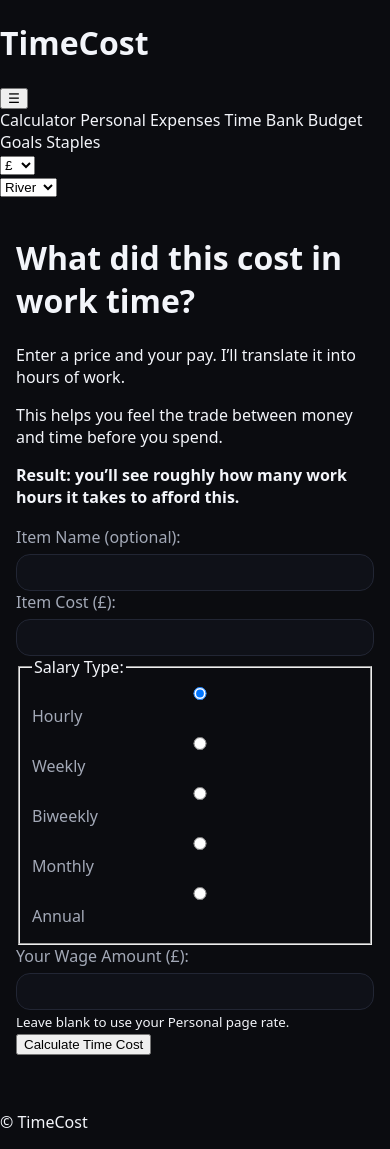
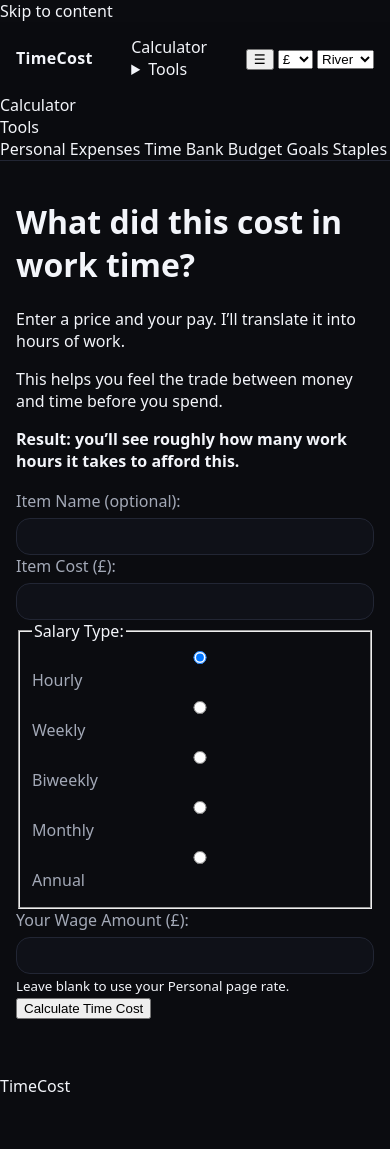
Before and after one commit to HandsomeSandwich/TimeCost, a Flask app: page / in a window 390 px wide. After the commit the page ends 1092 px from the top, so only its background shows below. Run offline with Flask 3, Linux system fonts and the light colour scheme.

Commit message:
Add responsive mobile nav drawer and header controls

```diff
--- a/templates/base.html
+++ b/templates/base.html
@@ -6,111 +6,81 @@
   <title>{% block title %}TimeCost{% endblock %}</title>
 
   <link rel="stylesheet" href="{{ url_for('static', filename='timecost.css') }}">
-
   {% block head %}{% endblock %}
 </head>
 
 <body>
-  <header>
-    <h1>TimeCost</h1>
+  <a class="skip-link" href="#main">Skip to content</a>
+
+  <header class="topbar">
+    <div class="topbar-inner">
+      <div class="brand">
+        <a class="brand-name" href="{{ url_for('calculator') }}">TimeCost</a>
+      </div>
+
+      <nav class="nav" aria-label="Primary">
+        <a href="{{ url_for('calculator') }}">Calculator</a>
+
+        <details class="nav-details">
+          <summary>Tools</summary>
+          <div class="nav-popover" aria-label="Tools">
+            <a href="{{ url_for('personal') }}">Personal</a>
+            <a href="{{ url_for('expenses') }}">Expenses</a>
+            <a href="{{ url_for('timebank') }}">Time Bank</a>
+            <a href="{{ url_for('budget') }}">Budget</a>
+            <a href="{{ url_for('goals') }}">Goals</a>
+            <a href="{{ url_for('staples') }}">Staples</a>
+          </div>
+        </details>
+      </nav>
+
+      <div class="topbar-controls">
+        <button class="menu-btn" type="button" id="menuBtn" aria-expanded="false" aria-controls="navDrawer">
+          ☰ <span class="sr-only">Menu</span>
+        </button>
+
+        <form class="inline" action="{{ url_for('set_currency') }}" method="post">
+          <select class="select" name="currency" onchange="this.form.submit()">
+            {% for sym in ["£","$","€","¥","₹","₩","₽"] %}
+              <option value="{{ sym }}" {% if currency==sym %}selected{% endif %}>{{ sym }}</option>
+            {% endfor %}
+          </select>
+        </form>
+
+        <form class="inline" action="{{ url_for('set_perspective') }}" method="post">
+          <select class="select" name="perspective" onchange="this.form.submit()">
+            <option value="river" {% if perspective=="river" %}selected{% endif %}>River</option>
+            <option value="leslie" {% if perspective=="leslie" %}selected{% endif %}>Leslie</option>
+            <option value="eddie" {% if perspective=="eddie" %}selected{% endif %}>Eddie</option>
+          </select>
+        </form>
+      </div>
+    </div>
+
+    <!-- Mobile drawer -->
+    <div class="nav-drawer" id="navDrawer">
+      <a href="{{ url_for('calculator') }}">Calculator</a>
+
+      <div class="drawer-section">
+        <div class="drawer-title">Tools</div>
+        <a href="{{ url_for('personal') }}">Personal</a>
+        <a href="{{ url_for('expenses') }}">Expenses</a>
+        <a href="{{ url_for('timebank') }}">Time Bank</a>
+        <a href="{{ url_for('budget') }}">Budget</a>
+        <a href="{{ url_for('goals') }}">Goals</a>
+        <a href="{{ url_for('staples') }}">Staples</a>
+      </div>
+    </div>
   </header>
 
-  <nav class="navbar">
-    <button
-      class="nav-toggle"
-      aria-label="Open menu"
-      aria-controls="mobile-drawer"
-      aria-expanded="false">
-      ☰
-    </button>
-
-    <div class="nav-links">
-      {% include "partials/_nav_links.html" %}
-    </div>
-
-    <div class="nav-right">
-      {% include "partials/_nav_controls.html" %}
-      {% block nav_right %}{% endblock %}
-    </div>
-  </nav>
-
-  <div id="drawer-backdrop" class="drawer-backdrop" hidden></div>
-
-  <aside id="mobile-drawer" class="drawer" hidden>
-    <div class="drawer-header">
-      <strong>Menu</strong>
-      <button class="drawer-close" aria-label="Close menu" type="button">✕</button>
-    </div>
-
-    {% include "partials/_nav_links.html" %}
-    {% include "partials/_nav_controls.html" %}
-  </aside>
-
-  <main class="container">
+  <main id="main" class="container">
     {% block content %}{% endblock %}
   </main>
 
-  <footer>
-    <p>&copy; TimeCost</p>
+  <footer class="footer">
+    <p>TimeCost</p>
   </footer>
 
-  <script>
-    (function () {
-      const toggle = document.querySelector(".nav-toggle");
-      const drawer = document.getElementById("mobile-drawer");
-      const backdrop = document.getElementById("drawer-backdrop");
-      const closeBtn = drawer?.querySelector(".drawer-close");
-
-      if (!toggle || !drawer || !backdrop) return;
-
-      function openDrawer() {
-        if (!drawer.hidden) return;
-        drawer.hidden = false;
-        backdrop.hidden = false;
-        toggle.setAttribute("aria-expanded", "true");
-        document.body.classList.add("drawer-open");
-        closeBtn?.focus();
-      }
-
-      function closeDrawer() {
-        if (drawer.hidden) return;
-        drawer.hidden = true;
-        backdrop.hidden = true;
-        toggle.setAttribute("aria-expanded", "false");
-        document.body.classList.remove("drawer-open");
-        toggle.focus();
-      }
-
-      toggle.addEventListener("click", () => {
-        toggle.getAttribute("aria-expanded") === "true"
-          ? closeDrawer()
-          : openDrawer();
-      });
-
-      closeBtn?.addEventListener("click", closeDrawer);
-      backdrop.addEventListener("click", closeDrawer);
-
-      // ✅ Close drawer when navigating (links), but NOT when clicking inside forms
-      drawer.querySelectorAll("a").forEach(a =>
-        a.addEventListener("click", closeDrawer)
-      );
-
-      // Optional: close when a drawer form is submitted (currency/tone)
-      drawer.querySelectorAll("form").forEach(f =>
-        f.addEventListener("submit", closeDrawer)
-      );
-
-      document.addEventListener("keydown", e => {
-        if (e.key === "Escape") closeDrawer();
-      });
-
-      function closeIfDesktop() {
-        if (window.matchMedia("(min-width: 721px)").matches) closeDrawer();
-      }
-
-      window.addEventListener("resize", closeIfDesktop);
-      closeIfDesktop();
-    })();
-  </script>
+  <script src="{{ url_for('static', filename='timecost.js') }}" defer></script>
 </body>
 </html>
--- a/templates/partials/_nav_controls.html
+++ b/templates/partials/_nav_controls.html
@@ -2,21 +2,17 @@
   <!-- Currency -->
   <form action="{{ url_for('set_currency') }}" method="post" class="nav-control">
     <label class="sr-only" for="currencySelect">Currency</label>
-    <select id="currencySelect" name="currency" onchange="this.form.submit()">
-      <option value="£" {% if currency == "£" %}selected{% endif %}>£</option>
-      <option value="$" {% if currency == "$" %}selected{% endif %}>$</option>
-      <option value="€" {% if currency == "€" %}selected{% endif %}>€</option>
-      <option value="¥" {% if currency == "¥" %}selected{% endif %}>¥</option>
-      <option value="₹" {% if currency == "₹" %}selected{% endif %}>₹</option>
-      <option value="₩" {% if currency == "₩" %}selected{% endif %}>₩</option>
-      <option value="₽" {% if currency == "₽" %}selected{% endif %}>₽</option>
+    <select class="select" id="currencySelect" name="currency" onchange="this.form.submit()">
+      {% for sym in ["£","$","€","¥","₹","₩","₽"] %}
+        <option value="{{ sym }}" {% if currency == sym %}selected{% endif %}>{{ sym }}</option>
+      {% endfor %}
     </select>
   </form>
 
   <!-- Perspective -->
   <form action="{{ url_for('set_perspective') }}" method="post" class="nav-control">
     <label class="sr-only" for="perspectiveSelect">Tone</label>
-    <select id="perspectiveSelect" name="perspective" onchange="this.form.submit()">
+    <select class="select" id="perspectiveSelect" name="perspective" onchange="this.form.submit()">
       <option value="river" {% if perspective == "river" %}selected{% endif %}>River</option>
       <option value="leslie" {% if perspective == "leslie" %}selected{% endif %}>Leslie</option>
       <option value="eddie" {% if perspective == "eddie" %}selected{% endif %}>Eddie</option>
```
Also changed, not shown: static/timecost.js (added, +41 -0 lines).
